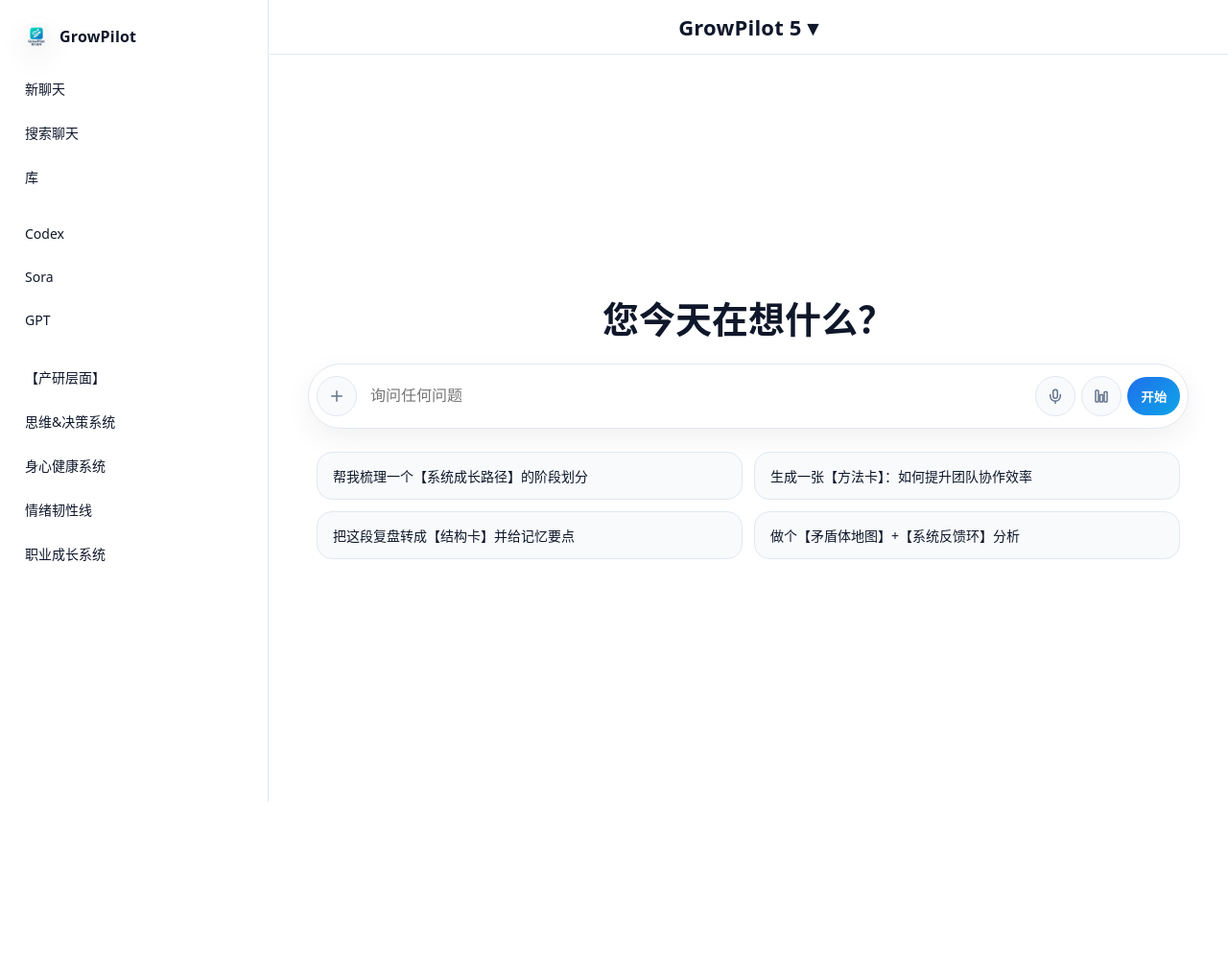
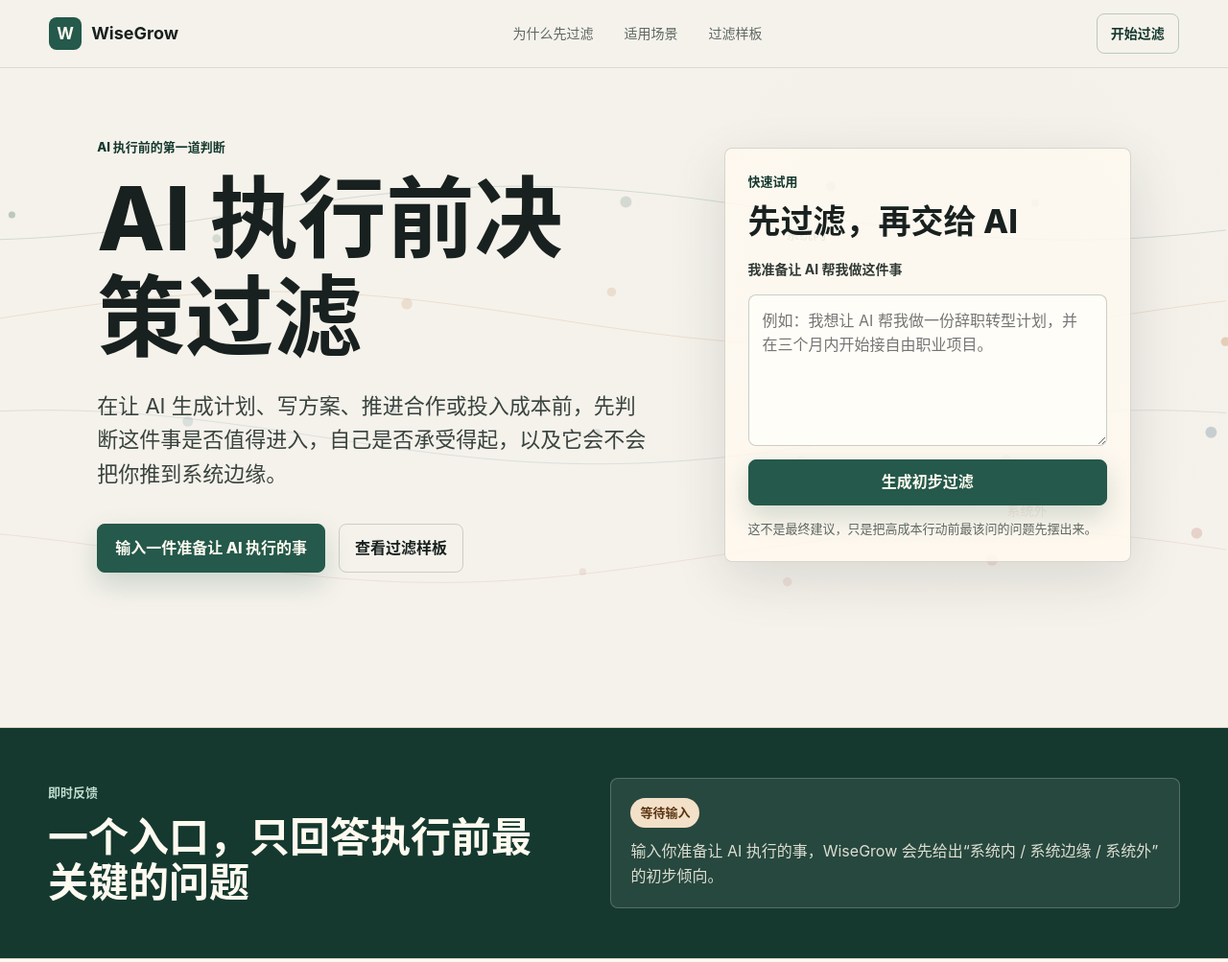
Before and after one commit to JohnJia21/notion-deepgrow-pages, a website: page index.html in a window 1280 px wide. Shown: the top 1003 px of the page at 96% size. Before the commit the page ends 836 px from the top, so only its background shows below. Drawn offline with Linux system fonts and the light colour scheme.

Commit message:
Replace homepage with WiseGrow decision filter landing page

```diff
--- a/index.html
+++ b/index.html
@@ -1,272 +1,167 @@
 <!doctype html>
 <html lang="zh-CN">
-<head>
-  <meta charset="utf-8" />
-  <meta name="viewport" content="width=device-width, initial-scale=1" />
-  <title>GrowPilot · 携行智导</title>
-  <meta name="color-scheme" content="light dark" />
-  <style>
-    :root{
-      --bg: #ffffff;
-      --text: #0f172a;          /* slate-900 */
-      --muted:#64748b;          /* slate-500 */
-      --border:#e2e8f0;         /* slate-200 */
-      --brand:#1f6feb;          /* brand primary */
-      --brand-2:#0ea5e9;        /* accent */
-      --card:#f8fafc;           /* slate-50 */
-      --shadow: 0 10px 30px rgba(2, 6, 23, .06);
-      --radius: 16px;
-    }
-    @media (prefers-color-scheme: dark){
-      :root{
-        --bg:#0b1220;
-        --text:#e5e7eb;
-        --muted:#a1a1aa;
-        --border:#1f2937;
-        --card:#0f172a;
-        --shadow: 0 10px 30px rgba(0, 0, 0, .35);
-      }
-    }
-    html,body{height:100%;}
-    body{
-      margin:0;
-      background: var(--bg);
-      color: var(--text);
-      font-family: ui-sans-serif, system-ui, -apple-system, "Segoe UI", Roboto, "Helvetica Neue", "PingFang SC", "Noto Sans CJK SC","Microsoft YaHei", Arial, "Apple Color Emoji","Segoe UI Emoji";
-      -webkit-font-smoothing: antialiased;
-      -moz-osx-font-smoothing: grayscale;
-    }
+  <head>
+    <meta charset="utf-8" />
+    <meta name="viewport" content="width=device-width, initial-scale=1" />
+    <meta
+      name="description"
+      content="WiseGrow 是一个 AI 执行前决策过滤入口，帮助你在让 AI 生成方案或进入高成本行动前，先判断是否值得进入、是否承受得起。"
+    />
+    <title>WiseGrow | AI 执行前决策过滤</title>
+    <link rel="stylesheet" href="styles.css" />
+  </head>
+  <body>
+    <header class="site-header" aria-label="主导航">
+      <a class="brand" href="#top" aria-label="WiseGrow 首页">
+        <span class="brand-mark" aria-hidden="true">W</span>
+        <span>WiseGrow</span>
+      </a>
+      <nav class="nav-links" aria-label="页面导航">
+        <a href="#why">为什么先过滤</a>
+        <a href="#use">适用场景</a>
+        <a href="#sample">过滤样板</a>
+      </nav>
+      <a class="header-action" href="#filter">开始过滤</a>
+    </header>
 
-    /* ===== Layout ===== */
-    .app{
-      display:grid;
-      grid-template-columns: 280px 1fr;
-      min-height:100dvh;
-    }
-    .sidebar{
-      border-right:1px solid var(--border);
-      padding:18px 14px;
-      position:sticky;
-      top:0;
-      height:100dvh;
-      overflow:auto;
-    }
-    .logoRow{
-      display:flex; align-items:center; gap:10px;
-      padding:6px 10px; border-radius:12px;
-    }
-    .logoRow img{
-      width:28px; height:28px; border-radius:8px;
-      box-shadow: var(--shadow);
-    }
-    .logoText{
-      font-weight:700; letter-spacing:.2px;
-    }
-    .nav{
-      margin-top:14px;
-      display:grid; gap:6px;
-    }
-    .nav a{
-      text-decoration:none; color:var(--text);
-      padding:10px 12px; border-radius:12px;
-      display:flex; align-items:center; gap:10px;
-    }
-    .nav a:hover{ background: var(--card); }
-    .nav .label{ flex:1; font-size:14px; }
-
-    .main{
-      display:flex; flex-direction:column; min-height:100dvh;
-    }
-    .topbar{
-      height:56px; display:flex; align-items:center; justify-content:center;
-      border-bottom:1px solid var(--border);
-    }
-    .title{
-      font-size:22px; font-weight:600;
-      letter-spacing:.2px;
-    }
-    .stage{
-      flex:1; display:flex; align-items:center; justify-content:center;
-      padding:40px 16px;
-    }
-    .center{
-      width:min(900px, 92vw);
-      display:flex; flex-direction:column; align-items:center; gap:24px;
-    }
-    .hero{
-      font-size:38px; font-weight:700; text-align:center; line-height:1.2;
-    }
-
-    /* ===== Search Bar ===== */
-    .ask{
-      width:100%;
-      display:flex; align-items:center; gap:10px;
-      background:var(--bg);
-      border:1px solid var(--border);
-      border-radius:40px;
-      box-shadow: var(--shadow);
-      padding:8px;
-    }
-    .plus{
-      width:40px; height:40px; border-radius:50%;
-      display:grid; place-items:center; border:1px solid var(--border);
-      background:var(--card);
-      cursor:pointer;
-    }
-    .inputWrap{
-      flex:1; display:flex; align-items:center; gap:10px;
-      border-radius:28px; padding:0 6px 0 2px;
-    }
-    input[type="text"]{
-      flex:1; height:48px; border:none; outline:none;
-      background:transparent; color:var(--text);
-      font-size:16px;
-    }
-    .actions{
-      display:flex; align-items:center; gap:6px;
-    }
-    .chip{
-      width:40px; height:40px; border-radius:50%;
-      display:grid; place-items:center; border:1px solid var(--border);
-      background:var(--card); cursor:pointer;
-    }
-    .go{
-      height:40px; padding:0 14px; border-radius:20px; border:none;
-      background:linear-gradient(135deg, var(--brand), var(--brand-2));
-      color:white; font-weight:600; cursor:pointer;
-    }
-
-    /* ===== Example grid ===== */
-    .examples{
-      width:100%; display:grid; gap:12px;
-      grid-template-columns: repeat(2, 1fr);
-    }
-    .ex{
-      border:1px solid var(--border);
-      background:var(--card);
-      padding:14px 16px; border-radius:16px;
-      font-size:14px;
-    }
-
-    /* ===== Responsive ===== */
-    @media (max-width: 1024px){
-      .app{ grid-template-columns: 0 1fr; }
-      .sidebar{ display:none; }
-      .hero{ font-size:32px; }
-    }
-    @media (max-width: 640px){
-      .hero{ font-size:26px; }
-      .examples{ grid-template-columns: 1fr; }
-    }
-
-    /* subtle icon styles */
-    svg{ width:18px; height:18px; color:var(--muted); }
-  </style>
-</head>
-<body>
-<div class="app">
-  <!-- ===== Sidebar ===== -->
-  <aside class="sidebar">
-    <div class="logoRow">
-      <img src="logo.png" alt="GrowPilot logo" />
-      <div class="logoText">GrowPilot</div>
-    </div>
-
-    <nav class="nav" aria-label="primary">
-      <a href="#">
-        <span class="label">新聊天</span>
-      </a>
-      <a href="#"><span class="label">搜索聊天</span></a>
-      <a href="#"><span class="label">库</span></a>
-
-      <div style="height:8px"></div>
-      <a href="#"><span class="label">Codex</span></a>
-      <a href="#"><span class="label">Sora</span></a>
-      <a href="#"><span class="label">GPT</span></a>
-
-      <div style="height:8px"></div>
-      <a href="#"><span class="label">【产研层面】</span></a>
-      <a href="#"><span class="label">思维&决策系统</span></a>
-      <a href="#"><span class="label">身心健康系统</span></a>
-      <a href="#"><span class="label">情绪韧性线</span></a>
-      <a href="#"><span class="label">职业成长系统</span></a>
-    </nav>
-  </aside>
-
-  <!-- ===== Main ===== -->
-  <main class="main">
-    <div class="topbar">
-      <div class="title">GrowPilot 5 ▾</div>
-    </div>
-
-    <section class="stage">
-      <div class="center">
-        <div class="hero">您今天在想什么？</div>
-
-        <!-- Ask bar -->
-        <form class="ask" id="askForm" autocomplete="off">
-          <div class="plus" title="新建">
-            <!-- plus icon -->
-            <svg viewBox="0 0 24 24" fill="none" stroke="currentColor">
-              <path d="M12 5v14M5 12h14" stroke-width="2" stroke-linecap="round"/>
-            </svg>
+    <main id="top">
+      <section class="hero" aria-labelledby="hero-title">
+        <canvas id="decisionCanvas" class="decision-canvas" aria-hidden="true"></canvas>
+        <div class="hero-grid">
+          <div class="hero-copy">
+            <p class="eyebrow">AI 执行前的第一道判断</p>
+            <h1 id="hero-title">AI 执行前决策过滤</h1>
+            <p class="hero-lede">
+              在让 AI 生成计划、写方案、推进合作或投入成本前，先判断这件事是否值得进入，自己是否承受得起，以及它会不会把你推到系统边缘。
+            </p>
+            <div class="hero-actions">
+              <a class="primary-link" href="#filter">输入一件准备让 AI 执行的事</a>
+              <a class="secondary-link" href="#sample">查看过滤样板</a>
+            </div>
           </div>
 
-          <div class="inputWrap">
-            <input id="q" type="text" placeholder="询问任何问题" aria-label="输入你的问题" />
+          <form class="filter-panel" id="filter" aria-labelledby="filter-title">
+            <div class="panel-heading">
+              <p class="panel-kicker">快速试用</p>
+              <h2 id="filter-title">先过滤，再交给 AI</h2>
+            </div>
+            <label for="decisionInput">我准备让 AI 帮我做这件事</label>
+            <textarea
+              id="decisionInput"
+              name="decision"
+              rows="5"
+              placeholder="例如：我想让 AI 帮我做一份辞职转型计划，并在三个月内开始接自由职业项目。"
+            ></textarea>
+            <button class="primary-button" type="submit">
+              生成初步过滤
+            </button>
+            <p class="form-note">这不是最终建议，只是把高成本行动前最该问的问题先摆出来。</p>
+          </form>
+        </div>
+      </section>
+
+      <section class="result-band" aria-live="polite">
+        <div class="section-inner result-layout">
+          <div>
+            <p class="section-kicker">即时反馈</p>
+            <h2>一个入口，只回答执行前最关键的问题</h2>
           </div>
+          <div class="result-output" id="resultOutput">
+            <div class="result-status system-edge">等待输入</div>
+            <p>输入你准备让 AI 执行的事，WiseGrow 会先给出“系统内 / 系统边缘 / 系统外”的初步倾向。</p>
+          </div>
+        </div>
+      </section>
 
-          <div class="actions">
-            <!-- mic -->
-            <div class="chip" title="语音">
-              <svg viewBox="0 0 24 24" fill="none" stroke="currentColor">
-                <path d="M12 3a3 3 0 0 1 3 3v6a3 3 0 1 1-6 0V6a3 3 0 0 1 3-3z" stroke-width="2"/>
-                <path d="M19 10v2a7 7 0 0 1-14 0v-2" stroke-width="2" stroke-linecap="round"/>
-                <path d="M12 19v3" stroke-width="2" stroke-linecap="round"/>
-              </svg>
+      <section class="content-section" id="why" aria-labelledby="why-title">
+        <div class="section-inner two-column">
+          <div>
+            <p class="section-kicker">为什么先过滤</p>
+            <h2 id="why-title">你通常不缺方案，缺的是进入前的停顿</h2>
+          </div>
+          <div class="body-copy">
+            <p>
+              AI 很擅长把一个想法快速扩展成计划、清单和执行步骤。但很多选择真正的风险不在方案本身，而在它会消耗你的现金流、家庭稳定、健康、信任和长期目标。
+            </p>
+            <p>
+              WiseGrow 不替你做决定，也不鼓励你把人生交给 AI。它只在行动前帮你看清：这件事是不是已经接近不可逆节点。
+            </p>
+          </div>
+        </div>
+      </section>
+
+      <section class="content-section muted" id="use" aria-labelledby="use-title">
+        <div class="section-inner">
+          <div class="section-head">
+            <p class="section-kicker">适用场景</p>
+            <h2 id="use-title">在这些动作前，先做一次过滤</h2>
+          </div>
+          <div class="scenario-grid" role="list">
+            <article class="scenario-card" role="listitem">
+              <span class="scenario-number">01</span>
+              <h3>让 AI 生成重大计划前</h3>
+              <p>副业、转型、创业、投资、移民、长期学习，都先看是否会超出承受力。</p>
+            </article>
+            <article class="scenario-card" role="listitem">
+              <span class="scenario-number">02</span>
+              <h3>投入大额成本前</h3>
+              <p>资金、时间、关系和注意力一旦被锁定，退出成本就会迅速升高。</p>
+            </article>
+            <article class="scenario-card" role="listitem">
+              <span class="scenario-number">03</span>
+              <h3>做公开承诺前</h3>
+              <p>发布、签约、合伙、绑定关系之前，先确认自己是否还能稳住基本系统。</p>
+            </article>
+          </div>
+        </div>
+      </section>
+
+      <section class="content-section" id="sample" aria-labelledby="sample-title">
+        <div class="section-inner sample-layout">
+          <div>
+            <p class="section-kicker">过滤样板</p>
+            <h2 id="sample-title">第一版只看四个输出</h2>
+            <p class="section-summary">
+              为了获得真实外部反馈，WiseGrow 当前不追求完整理论，只保留用户最容易理解、也最能阻止盲目执行的四个判断。
+            </p>
+          </div>
+          <div class="sample-list">
+            <div class="sample-row">
+              <span>状态判断</span>
+              <strong>系统内 / 系统边缘 / 系统外</strong>
             </div>
-            <!-- equalizer -->
-            <div class="chip" title="调参">
-              <svg viewBox="0 0 24 24" fill="none" stroke="currentColor">
-                <rect x="4" y="4" width="4" height="16" rx="1" stroke-width="2"/>
-                <rect x="10" y="10" width="4" height="10" rx="1" stroke-width="2"/>
-                <rect x="16" y="6" width="4" height="14" rx="1" stroke-width="2"/>
-              </svg>
+            <div class="sample-row">
+              <span>核心消耗</span>
+              <strong>钱、时间、健康、关系、信任</strong>
             </div>
-            <button class="go" type="submit">开始</button>
+            <div class="sample-row">
+              <span>不可逆节点</span>
+              <strong>签约、投入、公开承诺、强绑定</strong>
+            </div>
+            <div class="sample-row">
+              <span>最小动作</span>
+              <strong>先做一个可退出的小验证</strong>
+            </div>
           </div>
-        </form>
+        </div>
+      </section>
 
-        <!-- Example prompts -->
-        <div class="examples" aria-label="examples">
-          <div class="ex">帮我梳理一个【系统成长路径】的阶段划分</div>
-          <div class="ex">生成一张【方法卡】：如何提升团队协作效率</div>
-          <div class="ex">把这段复盘转成【结构卡】并给记忆要点</div>
-          <div class="ex">做个【矛盾体地图】+【系统反馈环】分析</div>
+      <section class="cta-section" aria-labelledby="cta-title">
+        <div class="section-inner cta-inner">
+          <div>
+            <p class="section-kicker">早期验证中</p>
+            <h2 id="cta-title">把一个真实选择拿来试一下</h2>
+          </div>
+          <a class="primary-link dark" href="#filter">回到过滤入口</a>
         </div>
-      </div>
-    </section>
-  </main>
-</div>
+      </section>
+    </main>
 
-<script>
-  // 简单交互：提交后跳到一个占位地址
-  document.getElementById('askForm').addEventListener('submit', function(e){
-    e.preventDefault();
-    const q = (document.getElementById('q').value || '').trim();
-    if(!q){ document.getElementById('q').focus(); return; }
-    // 这里替换为你的对话页面路由或 API
-    alert('你问了：' + q + '\n（在这里对接你的对话后端/新页面）');
-  });
+    <footer class="site-footer">
+      <span>WiseGrow</span>
+      <span>让 AI 生成方案之前，先把裁剪权拿回来。</span>
+    </footer>
 
-  // 示例卡片点击 -> 填入输入框
-  document.querySelectorAll('.ex').forEach(el=>{
-    el.style.cursor='pointer';
-    el.addEventListener('click', ()=>{
-      document.getElementById('q').value = el.textContent.trim();
-      document.getElementById('q').focus();
-    });
-  });
-</script>
-</body>
+    <script src="script.js"></script>
+  </body>
 </html>
```
